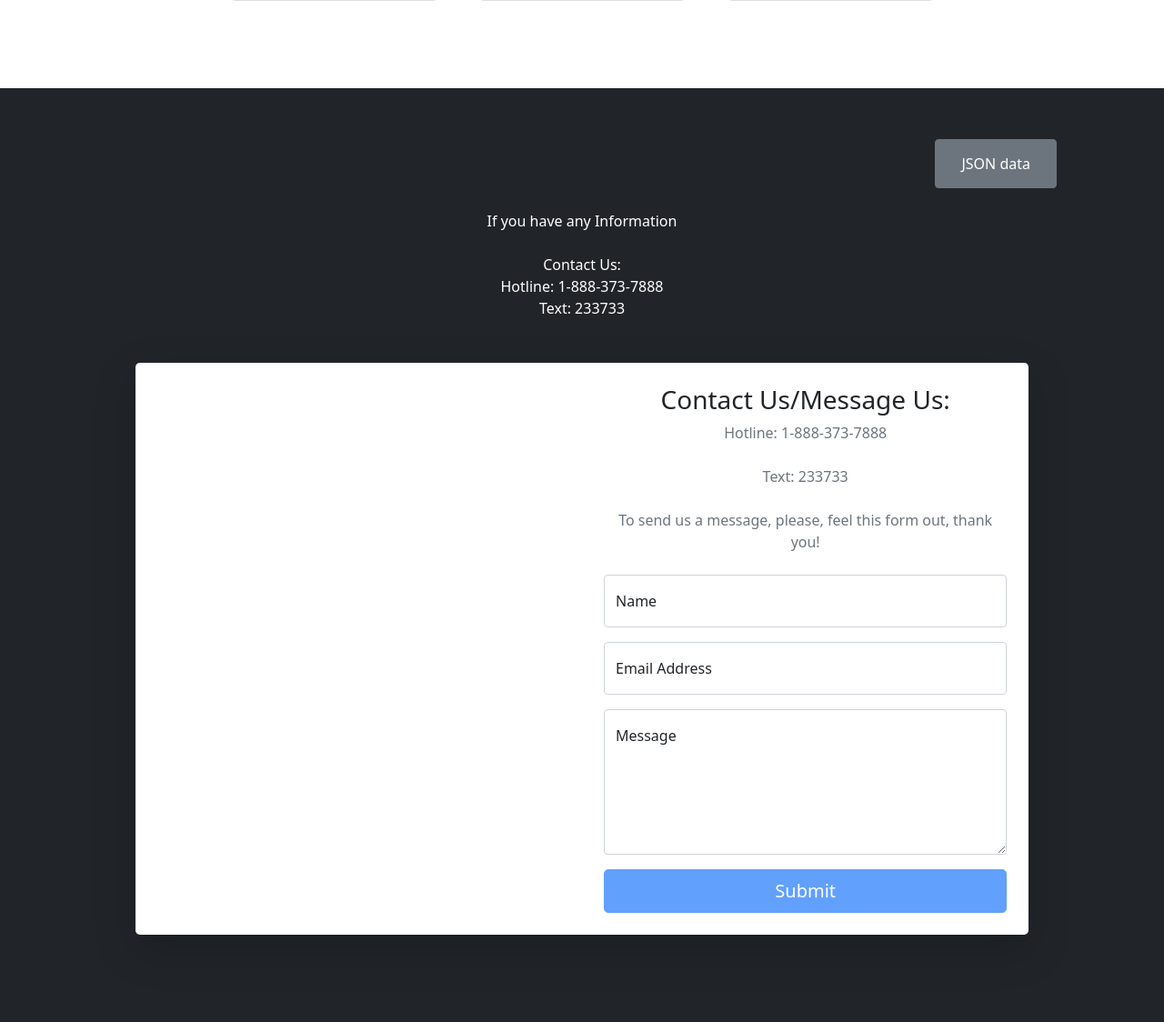
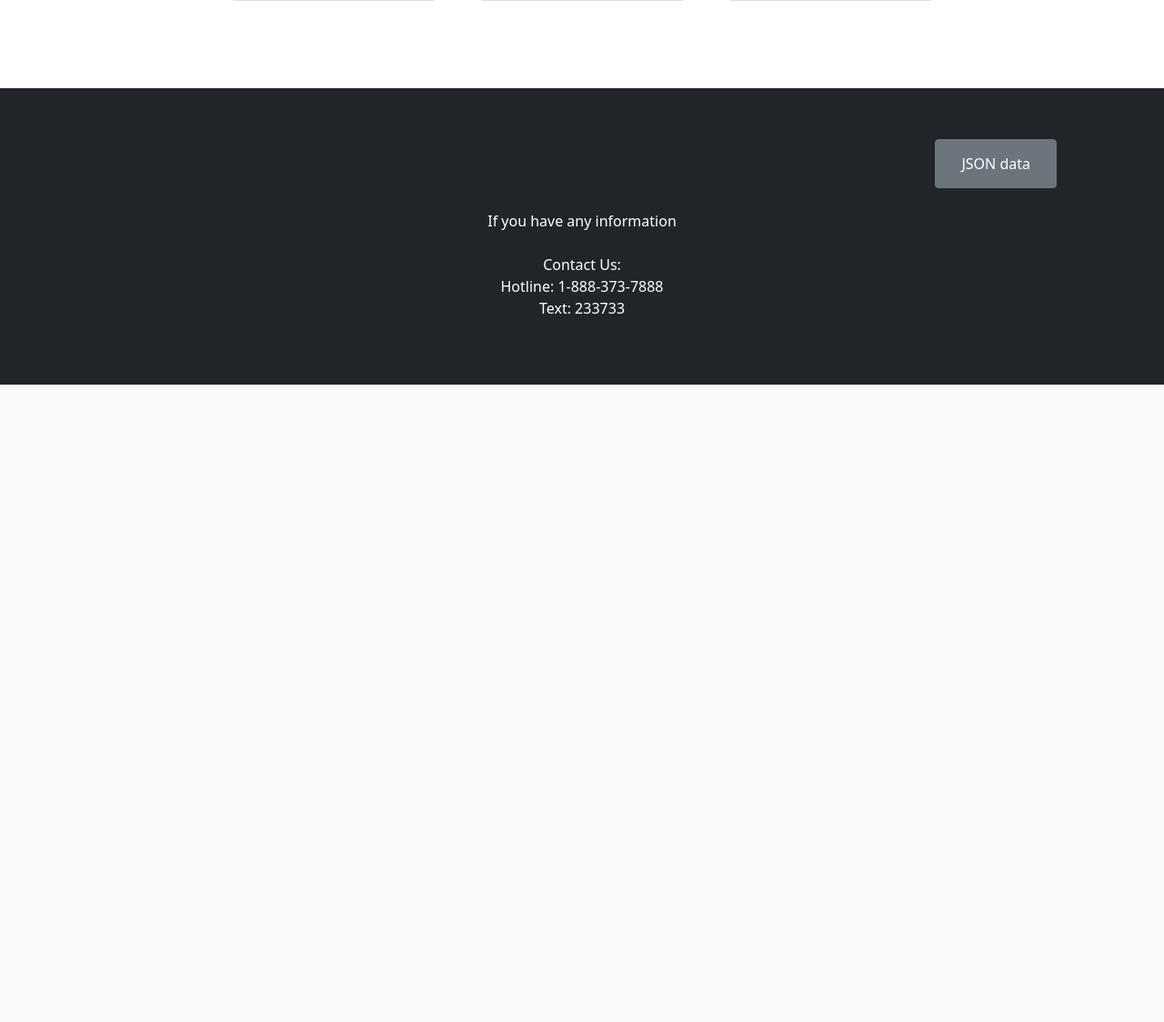
Before and after one commit to oliverescobar/missingPersons, a Django app: page / in a window 1280 px wide. Shown: the part 2496-3620 px from the top of the page at 91% size. After the commit the page ends 2919 px from the top, so only its background shows below. Run offline with Django 4.2, Linux system fonts and the light colour scheme; some libraries are stand-ins or nearby versions.

Commit message:
Bottom Info

```diff
--- a/missingPersons/missingPersons/settings.py
+++ b/missingPersons/missingPersons/settings.py
@@ -79,9 +79,9 @@ DATABASES = {
         'ENGINE': 'django.db.backends.postgresql',
         'NAME': 'missing_persons',
         'USER': 'postgres',
-        'PASSWORD': '0105',
+        'PASSWORD': 'MbmBcem20202',
         'HOST': 'localhost',
-        'PORT': 5433,
+        'PORT': 5432,
     }
 }
 
--- a/missingPersons/templates/homepages/homepage.html
+++ b/missingPersons/templates/homepages/homepage.html
@@ -536,95 +536,11 @@
     </nav>
     <div class="container">
       <p class="m-0 text-center text-white">
-        If you have any Information<br><br>
+        If you have any information<br><br>
         Contact Us: <br>
         Hotline: 1-888-373-7888<br>
         Text: 233733
+        <br>
       </p>
     </div>
-
-    <!-- Bootstrap 5 Contact Form Snippet -->
-
-<div class="container-fluid px-5 my-5">
-  <div class="row justify-content-center">
-    <div class="col-xl-10">
-      <div class="card border-0 rounded-3 shadow-lg overflow-hidden">
-        <div class="card-body p-0">
-          <div class="row g-0">
-            <div class="col-sm-6 d-none d-sm-block bg-image"></div>
-            <div class="col-sm-6 p-4">
-              <div class="text-center">
-                <div class="h3 fw-light">Contact Us/Message Us:</div>
-                <p class="mb-4 text-muted">Hotline: 1-888-373-7888</p>
-                <p class="mb-4 text-muted">Text: 233733</p>
-                <p class="mb-4 text-muted">To send us a message, please, feel this form out, thank you!</p>
-              </div>
-
-              <!-- * * * * * * * * * * * * * *
-          // * * SB Forms Contact Form * *
-          // * * * * * * * * * * * * * * *
-
-          // This form is pre-integrated with SB Forms.
-          // To make this form functional, sign up at
-          // https://startbootstrap.com/solution/contact-forms
-          // to get an API token!
-          -->
-
-              <form id="contactForm" data-sb-form-api-token="API_TOKEN">
-
-                <!-- Name Input -->
-                <div class="form-floating mb-3">
-                  <input class="form-control" id="name" type="text" placeholder="Name" data-sb-validations="required" />
-                  <label for="name">Name</label>
-                  <div class="invalid-feedback" data-sb-feedback="name:required">Name is required.</div>
-                </div>
-
-                <!-- Email Input -->
-                <div class="form-floating mb-3">
-                  <input class="form-control" id="emailAddress" type="email" placeholder="Email Address" data-sb-validations="required,email" />
-                  <label for="emailAddress">Email Address</label>
-                  <div class="invalid-feedback" data-sb-feedback="emailAddress:required">Email Address is required.</div>
-                  <div class="invalid-feedback" data-sb-feedback="emailAddress:email">Email Address Email is not valid.</div>
-                </div>
-
-                <!-- Message Input -->
-                <div class="form-floating mb-3">
-                  <textarea class="form-control" id="message" type="text" placeholder="Message" style="height: 10rem;" data-sb-validations="required"></textarea>
-                  <label for="message">Message</label>
-                  <div class="invalid-feedback" data-sb-feedback="message:required">Message is required.</div>
-                </div>
-
-                <!-- Submit success message -->
-                <div class="d-none" id="submitSuccessMessage">
-                  <div class="text-center mb-3">
-                    <div class="fw-bolder">Form submission successful!</div>
-                    <p>To activate this form, sign up at</p>
-                    <a href="https://startbootstrap.com/solution/contact-forms">https://startbootstrap.com/solution/contact-forms</a>
-                  </div>
-                </div>
-
-                <!-- Submit error message -->
-                <div class="d-none" id="submitErrorMessage">
-                  <div class="text-center text-danger mb-3">Error sending message!</div>
-                </div>
-
-                <!-- Submit button -->
-                <div class="d-grid">
-                  <button class="btn btn-primary btn-lg disabled" id="submitButton" type="submit">Submit</button>
-                </div>
-              </form>
-              <!-- End of contact form -->
-
-            </div>
-          </div>
-
-        </div>
-      </div>
-    </div>
-  </div>
-</div>
-
-<!-- CDN Link to SB Forms Scripts -->
-<script src="https://cdn.startbootstrap.com/sb-forms-latest.js"></script>
-  </footer>
-</html>
+    <br>
```
